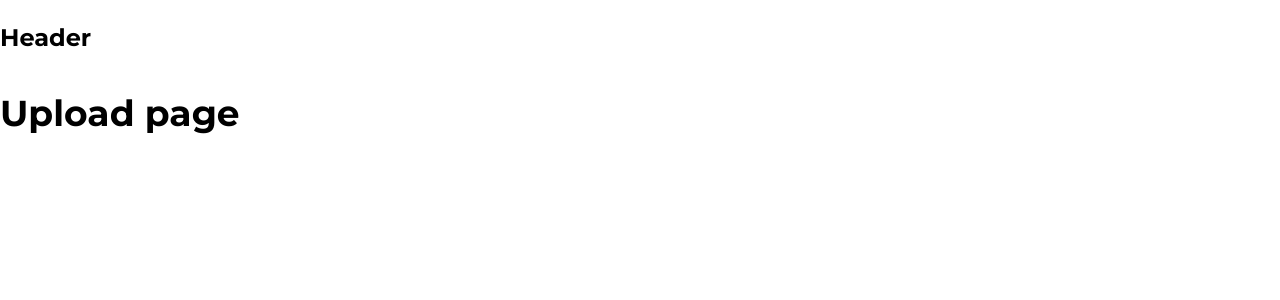
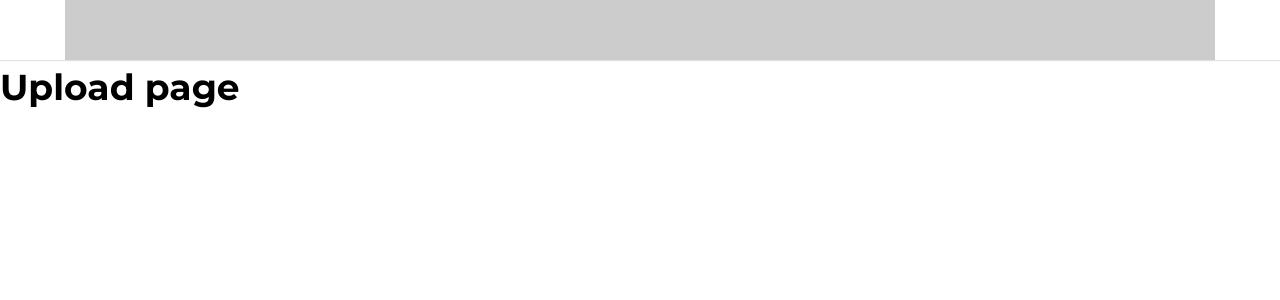
Before and after one commit to jksofm/tiktokfrontend, a React (Create React App) app: page /upload in a window 1280 px wide. Shown: the top 300 px of the page. Built offline with nearby package versions, Linux system fonts and the light colour scheme.

Commit message:
Css cho layout

```diff
--- a/package.json
+++ b/package.json
@@ -6,6 +6,7 @@
     "@testing-library/jest-dom": "^5.16.4",
     "@testing-library/react": "^13.3.0",
     "@testing-library/user-event": "^13.5.0",
+    "classnames": "^2.3.1",
     "normalize.css": "^8.0.1",
     "react": "^18.2.0",
     "react-dom": "^18.2.0",
--- a/src/components/GlobalStyles/globalstyle.scss
+++ b/src/components/GlobalStyles/globalstyle.scss
@@ -3,10 +3,16 @@
 
 :root {
 --primary-color : rgba(254, 44, 85, 1.0);
+//Default
+--default-layout-header-height : 60px;
+--default-layout-width : 1150px;
+
 
 }
 *{
     box-sizing: border-box;
+    margin : 0;
+    padding : 0;
 }
 
 html {
--- /dev/null
+++ b/src/components/Layout/DefaultLayout/DefaultLayout.module.scss
@@ -0,0 +1,18 @@
+.wrapper {
+    display: flex;
+    justify-content: center;
+    flex-direction: column;
+    align-items: center;
+}
+.container {
+     width: var(--default-layout-width);
+    min-height: 1000px;
+    background-color: antiquewhite;
+    display: flex;
+
+}
+.content {
+    flex : 1;
+    background-color: aquamarine;
+    min-height: 1000px;
+}
--- /dev/null
+++ b/src/components/Layout/DefaultLayout/Sidebar/Sidebar.module.scss
@@ -0,0 +1,5 @@
+.wrapper {
+    width: 356px;
+    min-height: 1000px;
+    background-color: aliceblue;
+}
--- a/src/components/Layout/DefaultLayout/Sidebar/index.js
+++ b/src/components/Layout/DefaultLayout/Sidebar/index.js
@@ -1,5 +1,12 @@
+import styles from './Sidebar.module.scss';
+import classNames from 'classnames/bind';
+const cx = classNames.bind(styles);
+
+
 function Sidebar() {
-    return <h2>Sidebar</h2>; ;
+    return <aside className={cx('wrapper')}>
+          <h2> Sidebar </h2>
+    </aside>
 }
 
 export default Sidebar;
--- a/src/components/Layout/DefaultLayout/index.js
+++ b/src/components/Layout/DefaultLayout/index.js
@@ -1,15 +1,16 @@
 import Header from '~/components/Layout/components/Header';
 import Sidebar from './Sidebar';
+import classNames from 'classnames/bind';
+import styles from './DefaultLayout.module.scss';
+const cx = classNames.bind(styles);
 
-function DefaultLayout({children}) {
+function DefaultLayout({ children }) {
   return (
-    <div>
+    <div className = {cx('wrapper')}>
       <Header />
-      <div className="container">
+      <div className={cx('container')}>
         <Sidebar />
-        <div className="content">
-            {children}
-        </div>
+        <div className={cx('content')}>{children}</div>
       </div>
     </div>
   );
--- /dev/null
+++ b/src/components/Layout/components/Header/Header.module.scss
@@ -0,0 +1,12 @@
+.wrapper {
+    width: 100%;
+    height : var(--default-layout-header-height,60px);
+    box-shadow: 0 1px 1px rgb(0 0 0 / 12%);
+    display: flex;
+    justify-content: center;
+}
+.inner {
+    height : 100%;
+    width: var(--default-layout-width);
+    background-color: #ccc;
+}
--- a/src/components/Layout/components/Header/index.js
+++ b/src/components/Layout/components/Header/index.js
@@ -1,5 +1,15 @@
+import styles from './Header.module.scss';
+import classNames from 'classnames/bind';
+
+const cx = classNames.bind(styles);
+
+
 function Header() {
-    return <h2>Header</h2>; ;
+    return <header className={cx('wrapper')} >
+        <div className={cx('inner')}>
+
+        </div>
+    </header>
 }
 
 export default Header;
```
Also changed, not shown: 2 other files (tests, documents, lock files or other folders).
